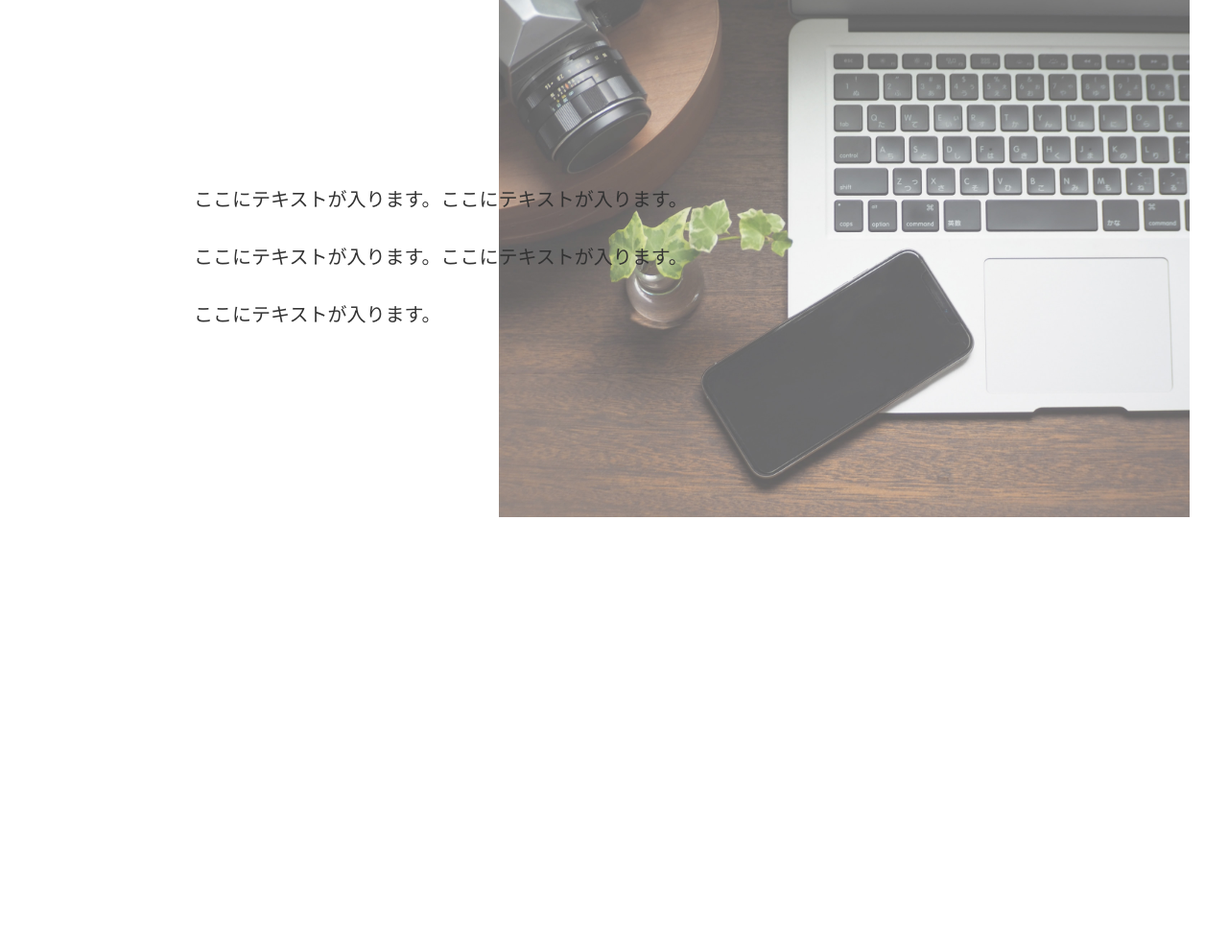
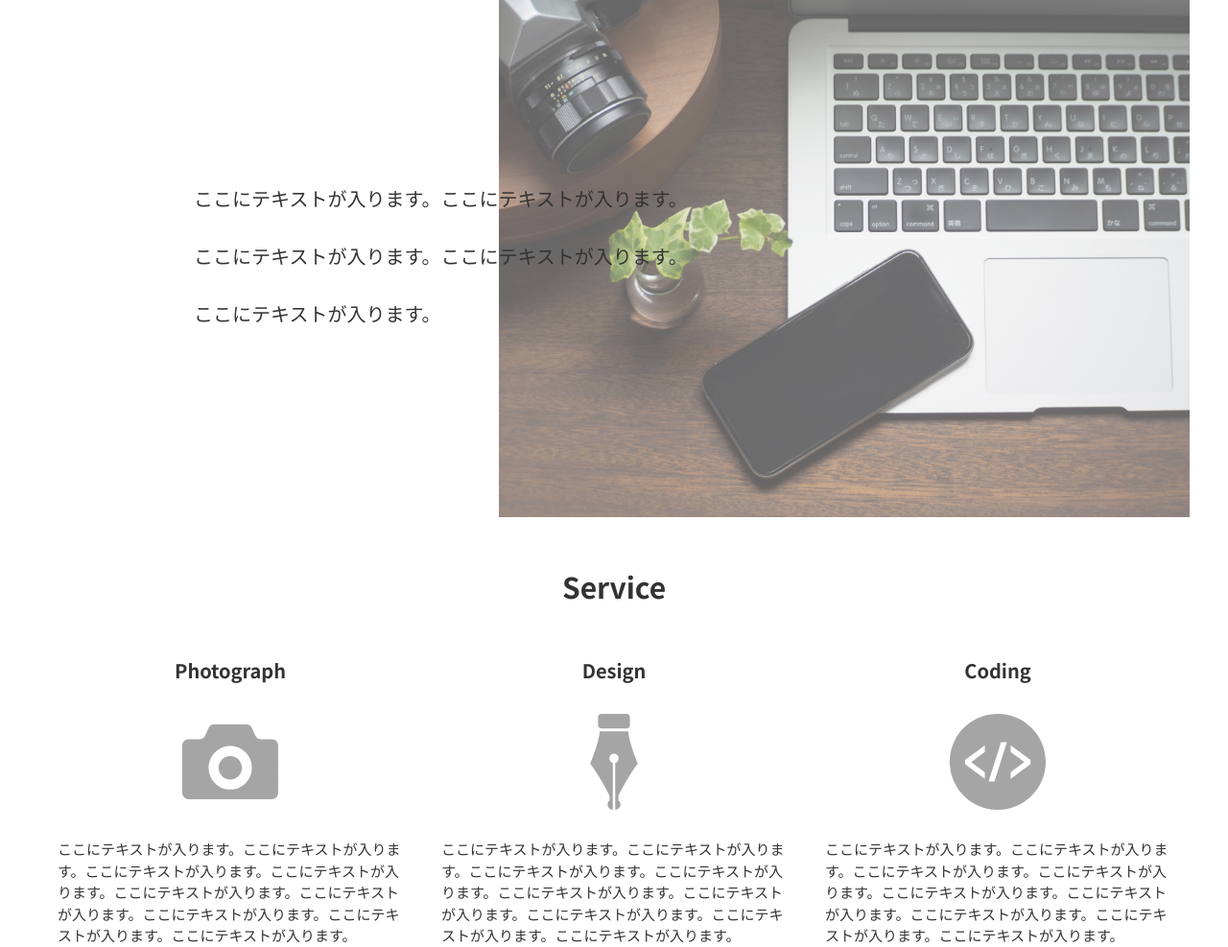
Before and after one commit to muffin-bird/HTML-CSS, a PHP site: page / in a window 1280 px wide. Shown: the part 91-1078 px from the top of the page at 96% size. Before the commit the page ends 630 px from the top, so only its background shows below. Run offline with PHP 8.4, Linux system fonts and the light colour scheme.

Commit message:
add service

```diff
--- a/wam/css/destyle.css
+++ b/wam/css/destyle.css
@@ -90,9 +90,7 @@ ol {
 /* Lists (definition) */
 /* ============================================ */
 
-dt {
-  font-weight: bold;
-}
+dt {}
 
 dd {
   margin-left: 0;
--- a/wam/css/style.css
+++ b/wam/css/style.css
@@ -54,3 +54,49 @@ header
   line-height: 3;
   text-align: left;
 }
+
+/*
+section
+*/
+
+.section {
+  width: 1200px;
+  margin: 0 auto;
+}
+
+.section-headline {
+  text-align: center;
+  padding: 50px 0;
+  font-size: 30px;
+  font-weight: bold;
+}
+
+.service-list {
+  display: flex;
+  text-align: center;
+}
+
+/*
+.service-item {}
+*/
+
+/*
+.service {}
+*/
+
+.service-headline {
+  font-size: 20px;
+  font-weight: bold;
+}
+
+.service-img {
+  padding: 30px 0;
+}
+
+.service-description {
+  padding: 0 20px;
+}
+
+.service-description {
+  text-align: left;
+}
--- a/wam/index.html
+++ b/wam/index.html
@@ -32,6 +32,39 @@
         ここにテキストが入ります。ここにテキストが入ります。<br>ここにテキストが入ります。ここにテキストが入ります。<br>ここにテキストが入ります。
       </figcaption>
   </header>
+
+  <section class="section">
+    <h1 class="section-headline">Service</h1>
+    <ul class="service-list">
+      <li class="service-item">
+        <dl class="service">
+          <dt class="service-headline">Photograph</dt>
+          <dd class="service-img"><img src="./img/photograph-img.svg" width="100" height="100" alt="service"></dd>
+          <dd class="service-description">
+            ここにテキストが入ります。ここにテキストが入ります。ここにテキストが入ります。ここにテキストが入ります。ここにテキストが入ります。ここにテキストが入ります。ここにテキストが入ります。ここにテキストが入ります。ここにテキストが入ります。
+          </dd>
+        </dl>
+      </li>
+      <li class="service-item">
+        <dl class="service">
+          <dt class="service-headline">Design</dt>
+          <dd class="service-img"><img src="./img/design-img.svg" width="100" height="100" alt="service"></dd>
+          <dd class="service-description">
+            ここにテキストが入ります。ここにテキストが入ります。ここにテキストが入ります。ここにテキストが入ります。ここにテキストが入ります。ここにテキストが入ります。ここにテキストが入ります。ここにテキストが入ります。ここにテキストが入ります。
+          </dd>
+        </dl>
+      </li>
+      <li class="service-item">
+        <dl class="service">
+          <dt class="service-headline">Coding</dt>
+          <dd class="service-img"><img src="./img/coding-img.svg" width="100" height="100" alt="service"></dd>
+          <dd class="service-description">
+            ここにテキストが入ります。ここにテキストが入ります。ここにテキストが入ります。ここにテキストが入ります。ここにテキストが入ります。ここにテキストが入ります。ここにテキストが入ります。ここにテキストが入ります。ここにテキストが入ります。
+          </dd>
+        </dl>
+      </li>
+    </ul>
+  </section>
 </body>
 
 </html>
```
Also changed, not shown: wam/img/coding-img.svg (added), wam/img/design-img.svg (added), wam/img/photograph-img.svg (added).
